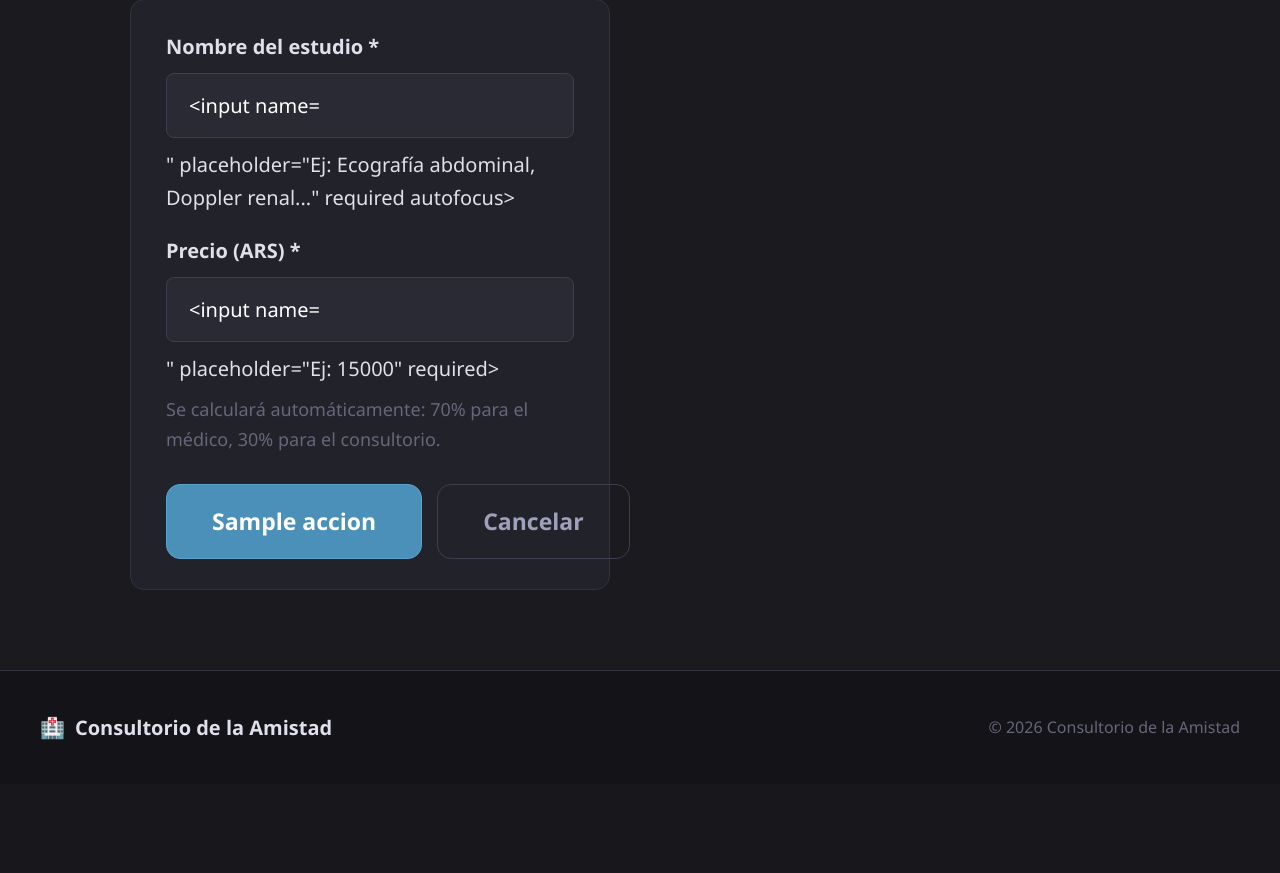
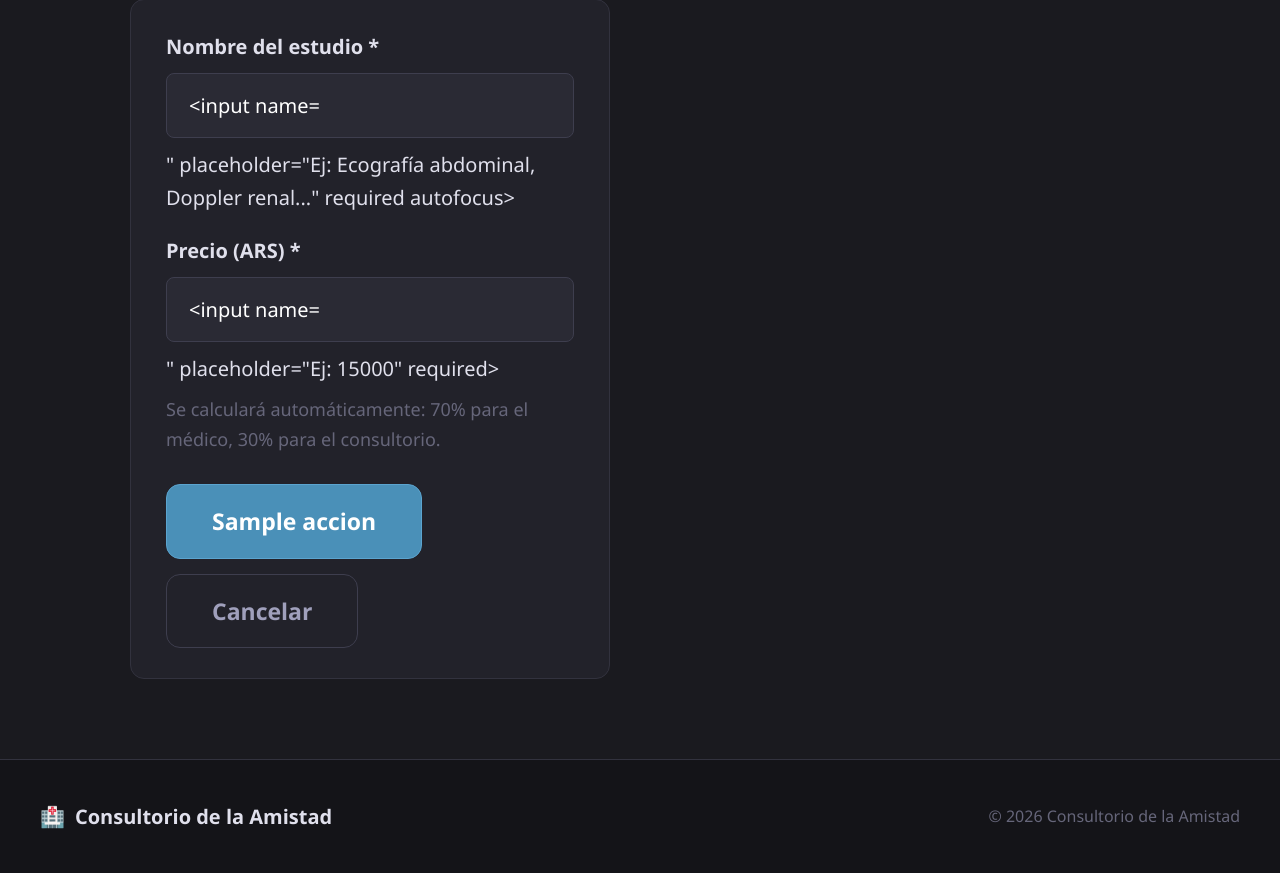
Before and after one commit to thendishere/consultorio, a Python web app: template app/templates/admin/ecografias/form.html in a window 1280 px wide. Shown: the part 220-1093 px from the top of the page. Before the commit the page ends 960 px from the top, so only its background shows below. Run offline with Jinja, Linux system fonts and the light colour scheme; the template is opened without the code that fills it: most values are stand-ins (such as "Sample title", 1, 10 or a date in 2020); form fields are guessed from the names that the template uses.

Commit message:
Fix: form-actions con flex-wrap para botones largos
Co-Authored-By: Claude Sonnet 4.6 <noreply@anthropic.com>

```diff
--- a/app/static/css/main.css
+++ b/app/static/css/main.css
@@ -287,7 +287,7 @@ img { max-width: 100%; display: block; }
     color: var(--text-primary);
 }
 .admin-form { display: flex; flex-direction: column; gap: 1rem; }
-.form-actions { display: flex; gap: .75rem; margin-top: .5rem; }
+.form-actions { display: flex; flex-wrap: wrap; gap: .75rem; margin-top: .5rem; }
 
 /* Table */
 .admin-table {
```
